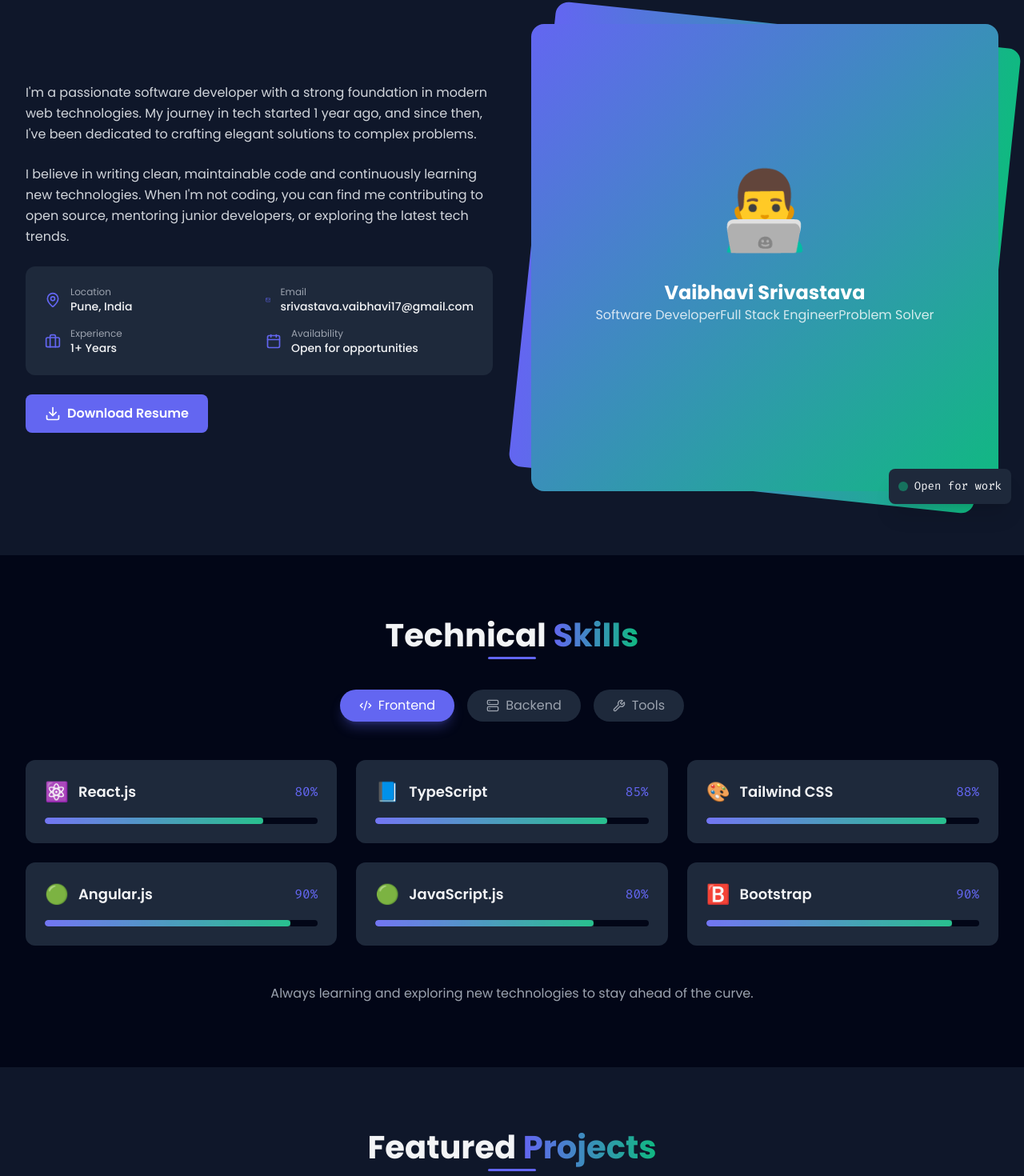
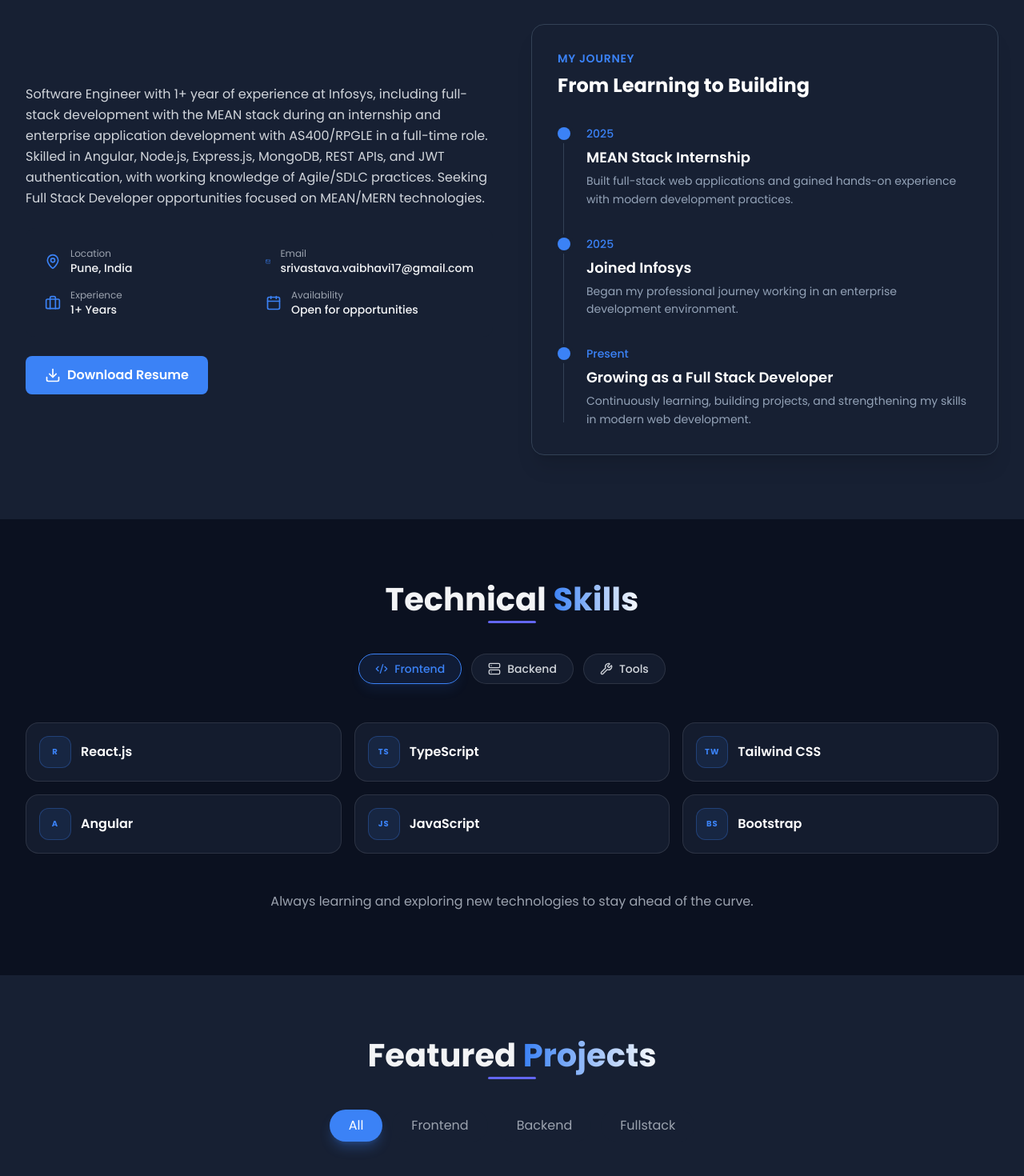
Before and after one commit to SRIVASTAVA-V8/PortfolioWebsite-, a React (Create React App) app: page / in a window 1280 px wide. Shown: the part 938-2408 px from the top of the page at 80% size. Built offline with nearby package versions, Linux system fonts and the light colour scheme.

Commit message:
polished portfolio responsiveness and branding

```diff
--- a/package.json
+++ b/package.json
@@ -4,6 +4,7 @@
   "private": true,
   "homepage": ".",
   "dependencies": {
+    "@formspree/react": "^3.0.0",
     "framer-motion": "^10.18.0",
     "lucide-react": "^1.17.0",
     "react": "^18.2.0",
--- a/src/App.jsx
+++ b/src/App.jsx
@@ -47,7 +47,7 @@ function App() {
   }
 
   return (
-    <div className="bg-dark-300 text-gray-100">
+    <div className="bg-dark-300 text-gray-100 overflow-x-hidden">
       <Navbar activeSection={activeSection} setActiveSection={setActiveSection} />
       <Hero />
       <About />
--- a/src/components/About.jsx
+++ b/src/components/About.jsx
@@ -20,14 +20,10 @@ const About = () => {
         <div className="grid md:grid-cols-2 gap-12 items-center">
           <div className="space-y-6">
             <p className="text-gray-300 leading-relaxed">
-              I'm a passionate software developer with a strong foundation in modern web technologies.
-              My journey in tech started 1 year ago, and since then, I've been dedicated to crafting
-              elegant solutions to complex problems.
-            </p>
-            <p className="text-gray-300 leading-relaxed">
-              I believe in writing clean, maintainable code and continuously learning new technologies.
-              When I'm not coding, you can find me contributing to open source, mentoring junior developers,
-              or exploring the latest tech trends.
+              Software Engineer with 1+ year of experience at Infosys, including full-stack development with the MEAN stack during an internship
+              and enterprise application development with AS400/RPGLE in a full-time role. Skilled in Angular, Node.js, Express.js, MongoDB, REST
+              APIs, and JWT authentication, with working knowledge of Agile/SDLC practices. Seeking Full Stack Developer opportunities focused
+              on MEAN/MERN technologies.
             </p>
 
             <div className="grid grid-cols-1 sm:grid-cols-2 gap-4 bg-dark-100 rounded-xl p-6">
@@ -42,30 +38,80 @@ const About = () => {
               ))}
             </div>
 
-            <button
-              type="button"
+            <a href="/Vaibhavi-Srivastava-Resume.pdf" download="Vaibhavi-Srivastava-Resume.pdf"
              className="inline-flex items-center gap-2 bg-primary-500 hover:bg-primary-600 text-white px-6 py-3 rounded-lg font-semibold transition-all"
             >
             <Download className="w-5 h-5" />
               Download Resume
-            </button>
+            </a>
+          </div>
+          <div className="relative">
+          <div className="bg-dark-100 border border-slate-700 rounded-2xl p-8 shadow-xl">
+
+          <div className="mb-8">
+           <p className="text-sm text-primary-500 font-semibold uppercase tracking-wider">
+            My Journey
+           </p>
+
+            <h3 className="text-2xl font-bold text-white mt-2">
+              From Learning to Building
+            </h3>
           </div>
 
-          <div className="relative group">
-            <div className="absolute inset-0 bg-gradient-to-r from-primary-500 to-secondary-500 rounded-2xl transform rotate-6 group-hover:rotate-12 transition-transform duration-300"></div>
-            <div className="relative bg-gradient-to-br from-primary-500 to-secondary-500 rounded-2xl overflow-hidden">
-              <div className="aspect-square flex items-center justify-center">
-                <div className="text-center p-8">
-                  <div className="text-8xl mb-4 animate-bounce">👨‍💻</div>
-                  <h3 className="text-2xl font-bold text-white">{personalInfo.name}</h3>
-                  <p className="text-white/80">{personalInfo.role}</p>
+          <div className="relative">
+            <div className="absolute left-[7px] top-2 bottom-2 w-px bg-slate-700"></div>
+            <div className="relative flex gap-5 pb-8">
+              <div className="relative z-10 w-4 h-4 mt-1 rounded-full bg-primary-500 ring-4 ring-dark-100 flex-shrink-0"></div>
+            <div>
+              <span className="text-sm font-medium text-primary-500">
+               2025
+              </span>
+             <h4 className="text-lg font-semibold text-white mt-1">
+               MEAN Stack Internship
+             </h4>
+             <p className="text-sm text-slate-400 mt-1 leading-relaxed">
+              Built full-stack web applications and gained hands-on
+              experience with modern development practices.
+             </p>
             </div>
           </div>
+
+            <div className="relative flex gap-5 pb-8">
+             <div className="relative z-10 w-4 h-4 mt-1 rounded-full bg-primary-500 ring-4 ring-dark-100 flex-shrink-0"></div>
+             <div>
+               <span className="text-sm font-medium text-primary-500">
+               2025
+                </span>
+
+                <h4 className="text-lg font-semibold text-white mt-1">
+                   Joined Infosys
+                </h4>
+
+                <p className="text-sm text-slate-400 mt-1 leading-relaxed">
+                  Began my professional journey working in an enterprise
+                  development environment.
+               </p>
               </div>
-            <div className="absolute -bottom-4 -right-4 bg-dark-100 rounded-lg p-3 shadow-xl">
-              <div className="flex items-center gap-2">
-                <div className="w-3 h-3 bg-secondary-500 rounded-full animate-pulse"></div>
-                <span className="text-sm font-mono">Open for work</span>
+            </div>
+
+              <div className="relative flex gap-5">
+                <div className="relative z-10 w-4 h-4 mt-1 rounded-full bg-primary-500 ring-4 ring-dark-100 flex-shrink-0"></div>
+                <div>
+                  <span className="text-sm font-medium text-primary-500">
+                    Present
+                 </span>
+
+                  <h4 className="text-lg font-semibold text-white mt-1">
+                  Growing as a Full Stack Developer
+                    </h4>
+
+                  <p className="text-sm text-slate-400 mt-1 leading-relaxed">
+                   Continuously learning, building projects, and strengthening
+                   my skills in modern web development.
+                  </p>
+                </div>
+              </div>
+
         </div>
         </div>
        </div>
--- a/src/components/Footer.jsx
+++ b/src/components/Footer.jsx
@@ -47,9 +47,7 @@ const Footer = () => {
             <p className="text-gray-400">
               &copy; {currentYear} Vaibhavi Srivastava. All rights reserved.
             </p>
-            <p className="text-gray-500 text-sm flex items-center justify-center gap-1">
-              Made with <Heart className="w-4 h-4 text-red-500 animate-pulse" /> using React & Tailwind CSS
-            </p>
+
           </div>
         </div>
       </div>
--- a/src/components/Skills.jsx
+++ b/src/components/Skills.jsx
@@ -21,15 +21,15 @@ const Skills = () => {
         </h2>
 
         {/* Category Filters */}
-        <div className="flex justify-center gap-4 mb-12">
+        <div className="flex flex-wrap justify-center gap-3 mb-12 px-2">
           {Object.entries(categories).map(([key, { name, icon: Icon }]) => (
             <button
               key={key}
               onClick={() => setActiveCategory(key)}
-              className={`flex items-center gap-2 px-6 py-2 rounded-full transition-all ${
+              className={`flex items-center gap-2 rounded-full border px-4 py-2 text-sm font-medium transition-all duration-300 sm:px-5 ${
                 activeCategory === key
-                  ? 'bg-primary-500 text-white shadow-lg shadow-primary-500/30'
-                  : 'bg-dark-100 text-gray-400 hover:bg-primary-500/20'
+                  ? 'border-primary-500 bg-primary-500/10 text-primary-500 shadow-lg shadow-primary-500/10'
+                  : 'border-white/10 bg-dark-100/80 text-gray-300 hover:border-primary-500/40 hover:text-white'
               }`}
             >
               <Icon className="w-4 h-4" />
@@ -39,26 +39,19 @@ const Skills = () => {
         </div>
 
         {/* Skills Grid */}
-        <div className="grid md:grid-cols-2 lg:grid-cols-3 gap-6">
+        <div className="grid gap-4 sm:grid-cols-2 lg:grid-cols-3">
           {currentSkills.map((skill, index) => (
             <div
               key={index}
-              className="bg-dark-100 rounded-xl p-6 card-hover"
+              className="group rounded-2xl border border-white/10 bg-dark-100/80 px-4 py-4 transition-all duration-300 hover:-translate-y-0.5 hover:border-primary-500/40 hover:bg-dark-100"
               style={{ animationDelay: `${index * 0.1}s` }}
             >
-              <div className="flex items-center justify-between mb-4">
-                <div className="flex items-center gap-3">
-                  <span className="text-2xl">{skill.icon}</span>
-                  <h3 className="font-semibold text-lg">{skill.name}</h3>
+              <div className="flex items-center gap-3">
+                <div className="flex h-10 w-10 items-center justify-center rounded-xl border border-primary-500/30 bg-primary-500/10 text-[10px] font-bold uppercase tracking-widest text-primary-500">
+                  {skill.icon}
                 </div>
-                <span className="text-primary-500 font-mono">{skill.level}%</span>
-              </div>
-              <div className="w-full bg-dark-300 rounded-full h-2 overflow-hidden">
-                <div
-                  className="bg-gradient-to-r from-primary-500 to-secondary-500 h-full rounded-full transition-all duration-1000"
-                  style={{ width: `${skill.level}%` }}
-                >
-                  <div className="w-full h-full bg-white/20 animate-pulse"></div>
+                <div className="min-w-0">
+                  <h3 className="text-sm font-semibold text-white sm:text-base">{skill.name}</h3>
                 </div>
               </div>
             </div>
--- a/src/data/portfolioData.js
+++ b/src/data/portfolioData.js
@@ -5,38 +5,31 @@ export const personalInfo = {
   location: 'Pune, India',
   experience: '1+ Years',
   availability: 'Open for opportunities',
-  bio: "I'm a passionate software developer with expertise in building exceptional digital experiences. I specialize in React, Node.js, and cloud technologies, turning complex problems into elegant solutions.",
-//   stats: [
-//     { number: '4+', label: 'Years Experience' },
-//     { number: '30+', label: 'Projects Completed' },
-//     { number: '15+', label: 'Happy Clients' }
-//   ]
+  bio: "Software Engineer passionate about building modern, scalable web applications with the MEAN/MERN stack.",
 };
 
 export const skills = {
   frontend: [
-    { name: 'React.js', level: 80, icon: '⚛️' },
-    // { name: 'Next.js', level: 85, icon: '▲' },
-    { name: 'TypeScript', level: 85, icon: '📘' },
-    { name: 'Tailwind CSS', level: 88, icon: '🎨' },
-    { name: 'Angular.js', level: 90, icon: '🟢' },
-    { name: 'JavaScript.js', level: 80, icon: '🟢' },
-    {name:'Bootstrap', level: 90, icon: '🅱️'}
+    { name: 'React.js',  icon: 'R' },
+    { name: 'TypeScript',  icon: 'TS' },
+    { name: 'Tailwind CSS',  icon: 'TW' },
+    { name: 'Angular',  icon: 'A' },
+    { name: 'JavaScript',  icon: 'JS' },
+    { name: 'Bootstrap',  icon: 'BS' }
   ],
   backend: [
-    { name: 'Node.js', level: 88, icon: '🟢' },
-    { name: 'Python', level: 75, icon: '🐍' },
-    { name: 'Express.js', level: 87, icon: '🚀' },
-    { name: 'SQL', level: 82, icon: '🐘' },
-    { name: 'MongoDB', level: 80, icon: '🍃' },
-    { name: 'Java', level: 80, icon: '☕' }
+    { name: 'Node.js',  icon: 'N' },
+    { name: 'Python',  icon: 'PY' },
+    { name: 'Express.js',  icon: 'E' },
+    { name: 'SQL',  icon: 'SQL' },
+    { name: 'MongoDB',  icon: 'M' },
+    { name: 'Java',  icon: 'J' }
   ],
   tools: [
-    { name: 'Git/GitHub', level: 90, icon: '📦' },
-    { name: 'Docker', level: 78, icon: '🐳' },
-    { name: 'AWS', level: 75, icon: '☁️' },
-    // { name: 'Jenkins', level: 70, icon: '🔧' },
-    // { name: 'Figma', level: 80, icon: '🎨' }
+    { name: 'Git/GitHub',  icon: 'G' },
+    {name:'VS Code',  icon: 'V'},
+    { name: 'Postman',  icon: 'P' },
+    {name : 'Agile/SDLC',  icon: 'A'},
   ]
 };
 
@@ -48,8 +41,8 @@ export const projects = [
     tech: ['Angular', 'Node.js', 'MongoDB', 'Razorpay', 'Redux'],
     image: '🛒',
     category: 'fullstack',
-    liveLink: '#',
-    githubLink: '#',
+    liveLink: 'https://ink-quill-nu.vercel.app',
+    githubLink: 'https://github.com/SRIVASTAVA-V8/Ink-Quill',
     features: ['User auth', 'Payment gateway', 'Admin panel', 'Order tracking','inventory management', 'product reviews']
   },
   {
@@ -59,8 +52,9 @@ export const projects = [
     tech: ['Angular.js', 'Bootstrap', 'Node.js', 'MongoDb', 'chart.js'],
     image: '✅',
     category: 'fullstack',
-    liveLink: '#',
-    githubLink: '#',
+    liveLink: null,
+    githubLink: null,
+    badge: 'Internship Project',
     features: [
   'Role-based dashboards',
   'Kanban task management',
@@ -76,11 +70,12 @@ export const projects = [
     id: 3,
     title: 'Internal Communications Hub',
     description: 'Developed an Internal Communications Hub with JWT-secured access, dynamic email builder, bulk recipient uploads, and audit history',
-    tech: ['React', 'OpenWeather API', 'Chart.js', 'Leaflet'],
-    image: '🌤️',
+    tech: ['Angular.js', 'Node.js', 'Chart.js', 'MongoDB', 'JWT'],
+    image: '📡',
     category: 'fullstack',
-    liveLink: '#',
-    githubLink: '#',
+    liveLink: null,
+    githubLink: null,
+    badge: 'Internship Project',
     features:[
   'Department-based access control',
   'Drag-and-drop email builder',
@@ -110,26 +105,5 @@ export const projects = [
   'Recommendation engine'
 ]
   },
-//   {
-//     id: 5,
-//     title: 'AI Image Generator',
-//     description: 'Generate unique images using AI with custom prompts and style options.',
-//     tech: ['React', 'Python', 'TensorFlow', 'OpenAI API'],
-//     image: '🎨',
-//     category: 'fullstack',
-//     liveLink: '#',
-//     githubLink: '#',
-//     features: ['AI generation', 'Style transfer', 'Image editing', 'Gallery']
-//   },
-//   {
-//     id: 6,
-//     title: 'Social Analytics Dashboard',
-//     description: 'Real-time social media analytics with beautiful visualizations.',
-//     tech: ['Vue.js', 'D3.js', 'Express', 'MongoDB'],
-//     image: '📊',
-//     category: 'frontend',
-//     liveLink: '#',
-//     githubLink: '#',
-//     features: ['Analytics', 'Charts', 'Reports', 'Export data']
-//   }
+
 ];
--- a/src/index.css
+++ b/src/index.css
@@ -7,8 +7,14 @@
     scroll-behavior: smooth;
   }
 
+  html, body, #root {
+    overflow-x: hidden;
+  }
+
   body {
-    @apply bg-dark-300 text-gray-100 font-poppins;
+    @apply bg-dark-300 text-secondary-500 font-poppins antialiased;
+    margin: 0;
+    min-height: 100vh;
   }
 
   ::-webkit-scrollbar {
--- a/tailwind.config.js
+++ b/tailwind.config.js
@@ -7,25 +7,25 @@ module.exports = {
     extend: {
       colors: {
         primary: {
-          50: '#eef2ff',
-          100: '#e0e7ff',
-          200: '#c7d2fe',
-          300: '#a5b4fc',
-          400: '#818cf8',
-          500: '#6366f1',
-          600: '#4f46e5',
-          700: '#4338ca',
-          800: '#3730a3',
-          900: '#312e81',
+          50: '#eff6ff',
+          100: '#dbeafe',
+          200: '#bfdbfe',
+          300: '#93c5fd',
+          400: '#60a5fa',
+          500: '#3B82F6',
+          600: '#2563eb',
+          700: '#1d4ed8',
+          800: '#1e40af',
+          900: '#172033',
         },
         secondary: {
-          500: '#10b981',
-          600: '#059669',
+          500: '#F8FAFC',
+          600: '#e2e8f0',
         },
         dark: {
-          100: '#1e293b',
-          200: '#0f172a',
-          300: '#020617',
+          100: '#172033',
+          200: '#172033',
+          300: '#0B1120',
         }
       },
       fontFamily: {
```
Also changed, not shown: src/components/Contact.jsx (+57 -45 lines), src/components/Hero.jsx (+5 -5 lines), src/components/Projects.jsx (+50 -12 lines), 2 other files (tests, documents, lock files or other folders). Lines whose indentation alone changed are shown as unchanged.
